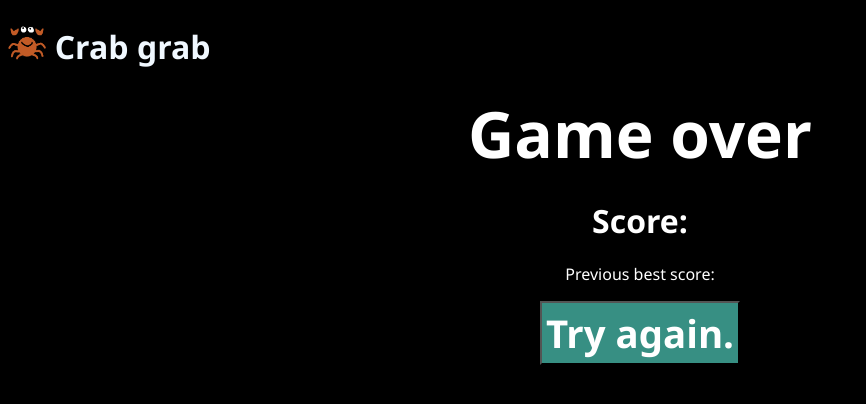
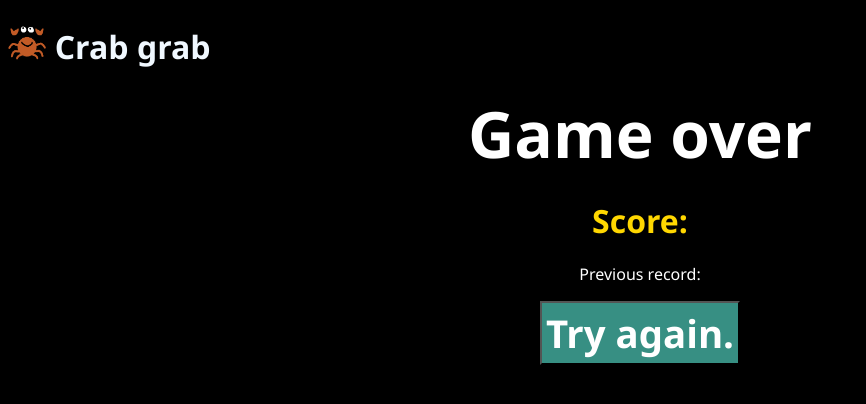
Before and after one commit to divear/crabgrab, a React (Create React App) app: page /fail in a window 1280 px wide. Shown: the top 404 px of the page, without its empty margins (0-866 px from the left). Built offline with nearby package versions, Linux system fonts and the light colour scheme.

Commit message:
fourth alien

```diff
--- a/src/App.css
+++ b/src/App.css
@@ -40,6 +40,9 @@ button{
 }
 .no{
   display: none;
+}
+.best{
+  color: gold;
 }
 
 
--- a/src/components/Fail.jsx
+++ b/src/components/Fail.jsx
@@ -14,8 +14,8 @@ function Fail() {
         <div className="gameOverText">
             <title>Game over</title>
             <h1 className="gameOverbigText">Game over</h1>
-            <h1>Score: {score}</h1>
-            <p>{bestScore === score ? "Previous b" : "B"}est score: {bestScore === score ? previousBest : bestScore}</p>
+            <h1 className={bestScore === score ? "best" : ""}>Score: {score}</h1>
+            <p>{bestScore === score ? "Previous r" : "R"}ecord: {bestScore === score ? previousBest : bestScore}</p>
             <button onClick={()=> again(null)}>Try again.</button>
         </div>
     )
--- a/src/components/Game.jsx
+++ b/src/components/Game.jsx
@@ -2,6 +2,7 @@ import React, { useEffect, useRef } from 'react'
 import alien from "./imgs/alien.png"
 import alien1 from "./imgs/alien1.png"
 import alien2 from "./imgs/alien2.png"
+import alien3 from "./imgs/alien3.png"
 import player from "./imgs/crab.png"
 
 
@@ -12,12 +13,8 @@ const inter = 200
 const bestScore = localStorage.getItem("bestScore")
 
 const enemyImg = new Image()
-const aliens = {
-  0: alien,
-  1: alien1,
-  2: alien2
-}
-enemyImg.src = aliens[Math.floor(Math.random()*4)]
+const aliens = [alien,alien1,alien2,alien3]
+enemyImg.src = aliens[Math.floor(Math.random()*5)]
 
 const playerImg = new Image()
 playerImg.src = player
@@ -68,7 +65,7 @@ function Game() {
           y: enemyCoords.y + blockSize
         }
         if(enemyCoords.y > height){
-          if(score > bestScore || !bestScore){
+          if(score >= bestScore || !bestScore){
             localStorage.setItem("previousBest" , bestScore)
             localStorage.setItem("bestScore", score)
           }
```
Also changed, not shown: src/components/imgs/alien3.png (added).
